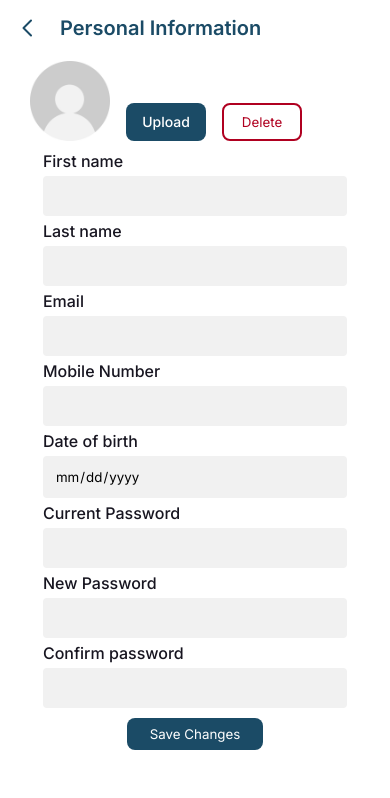
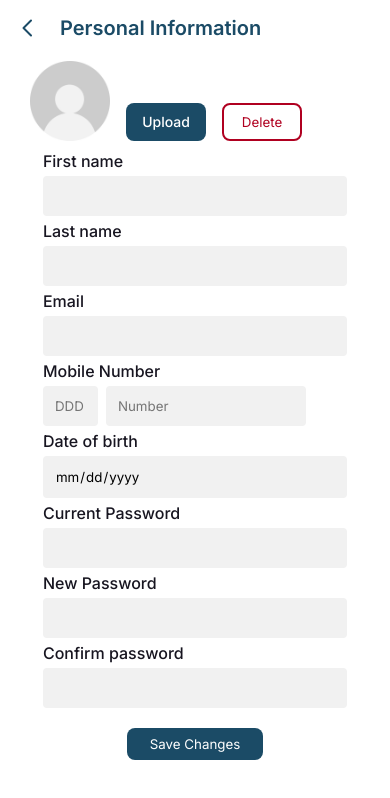
Before and after one commit to Gabriel-Lassen/E-Commerce-CodeVerse, a React (Vite) app in the folder codeverse/: page /profile/personalinformation in a window 390 px wide. Shown: the top 798 px of the page. Built offline with nearby package versions, Linux system fonts and the light colour scheme.

Commit message:
style: inputs mobile number

```diff
--- a/codeverse/src/components/Personal-information/index.jsx
+++ b/codeverse/src/components/Personal-information/index.jsx
@@ -36,9 +36,12 @@ function ProfileInformation() {
           <span>Email</span>
           <input type="text" />
         </label>
-        <label>
-          <span>Mobile Number</span>
-          <input type="number" />
+        <label className={styles.mobile_number}>
+        <span>Mobile Number</span>
+        <div className={styles.input_container}>
+          <input type="tel" maxLength="2" placeholder="DDD" className={styles.input_small} />
+          <input type="tel" maxLength="9" placeholder="Number" className={styles.input_large} />
+        </div>
         </label>
         <label>
           <span> Date of birth</span>
--- a/codeverse/src/components/Personal-information/styles.module.scss
+++ b/codeverse/src/components/Personal-information/styles.module.scss
@@ -83,7 +83,7 @@
 
       input {
         display: flex;
-        padding: 12px 12px 12px 12px;
+        padding: 12px;
         align-items: center;
         gap: 12px;
         align-self: stretch;
@@ -106,7 +106,24 @@
       background: var(--primary, #1b4b66);
       color: var(--Bright);
       text-align: center;
-      margin: 10px auto 0;
+      margin: 20px auto 0;
+    }
+    .mobile_number {
+      display: flex;
+      flex-direction: column;
+      align-items: flex-start;
+      .input_container {
+        display: flex;
+        align-items: center;
+        .input_small {
+          width: 55px;
+          margin-right: 8px;
+        }
+        .input_large {
+          width: 100%;
+          max-width: 200px;
+        }
+      }
     }
   }
 }
```
